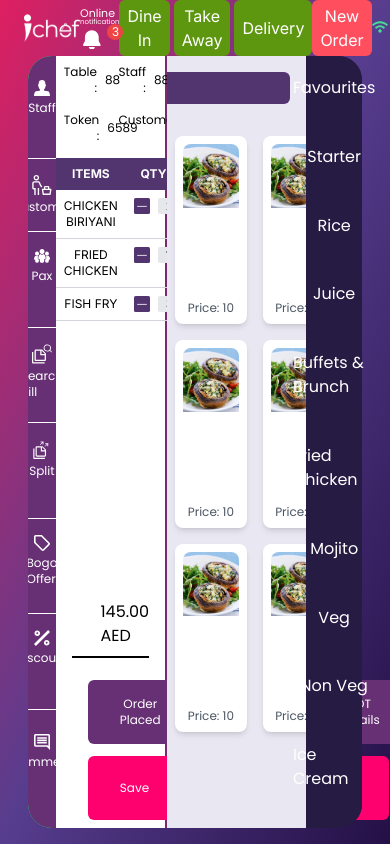
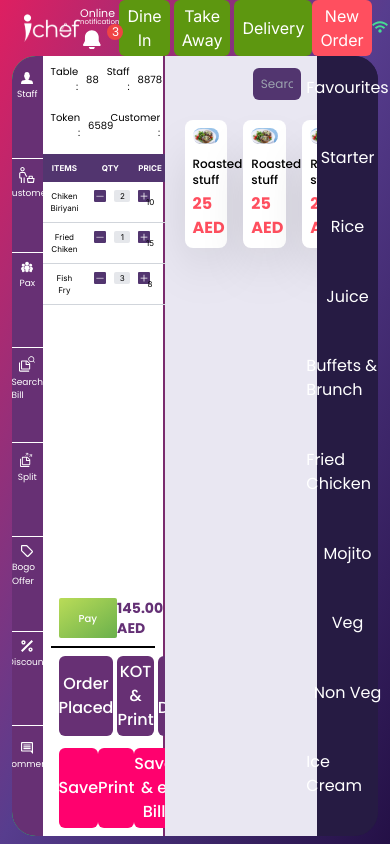
Before and after one commit to amarnadhcp/Sacrosys-Ichef, a React (Vite) app: page / in a window 390 px wide. Shown: the top 844 px of the page. Built offline with nearby package versions, Linux system fonts and the light colour scheme.

Commit message:
feat(left side):updated responsiveness

```diff
--- a/src/components/Left.jsx
+++ b/src/components/Left.jsx
@@ -8,7 +8,7 @@ function Left() {
   return (
     <div className="bg-white flex flex-col  align-top font-poppins h-full border-r-2 border-[#7A2B6E] ">
 
-      <div className="flex gap-2 md:ml-4 text-xs p-2 ">
+      <div className="flex gap-2 md:ml-4 text-[10px] lg:text-xs p-2 ">
         <div className="flex items-center w-1/2">
           <label className=" text-right  ">Table :</label>
           <label className="  ml-2">88</label>
@@ -19,7 +19,7 @@ function Left() {
         </div>
       </div>
 
-      <div className="flex gap-2 md:ml-4 text-xs p-2">
+      <div className="flex gap-2 md:ml-4 text-[10px] lg:text-xs p-2">
         <div className="flex items-center w-1/2">
           <label className=" text-right  ">Token :</label>
           <label className=" flex-grow  ml-2">6589</label>
@@ -30,86 +30,106 @@ function Left() {
         </div>
       </div>
 
-
-
-      {/* Table here */}
+      {/* Table  */}
       <div className="justify-between flex flex-col h-full">
-        <table className="w-full text-xs mt-1.5 font-poppins">
+        <table className="w-full text-[8px] lg:text-xs mt-1.5 font-poppins">
           <thead className="stiky top-0 font-inter text-white bg-[#52356F]">
             <tr>
               <th className="px-1 py-2">ITEMS</th>
               <th className="px-1 py-2">QTY</th>
               <th className="px-1 py-2">PRICE</th>
               <th className="px-1 py-2">Total</th>
-              <th className="px-1 py-2">{"\u00A0\u00A0\u00A0"}</th>
-              <th className="px-1 py-2">{"\u00A0\u00A0\u00A0"}</th>
+              <th className="px-1 py-2">{"\u00A0\u00A0\u00A0\u00A0\u00A0"}</th>
+              <th className="px-1 py-2">{"\u00A0\u00A0\u00A0\u00A0\u00A0"}</th>
             </tr>
           </thead>
           <tbody>
             {data.map((item) => (
               <tr
                 key={item.id}
-                className="text-center text-xs font-inter text-black border-b border-gray-300 "
+                className="text-center  font-inter text-black border-b border-gray-300 "
               >
                 <td className="px-2 py-2">{item.name}</td>
                 {/* quanity */}
                 <td className="px-2 py-2 flex items-center justify-evenly">
                   <div className="flex items-center">
-                    <img src={decrease} alt="Plus" className="w-4 h-4 mr-2" />
-                    <div className="bg-gray-200 rounded-sm px-2">
+                    <img
+                      src={decrease}
+                      alt="Plus"
+                      className="w-3 h-3 lg:w-4 lg:h-4 mr-2"
+                    />
+                    <div className="bg-gray-200 rounded-sm px-2 w-4 flex justify-center items-center">
                       {item.quantity}
                     </div>
-                    <img src={increase} alt="Plus" className="w-4 h-4 ml-2" />
+                    <img
+                      src={increase}
+                      alt="Plus"
+                      className="w-3 h-3 lg:w-4 lg:h-4 ml-2"
+                    />
                   </div>
                 </td>
                 {/* quanity */}
-                <td className="px-4 py-2">{item.price}</td>
-                <td className="px-4 py-2">{item.total}</td>
+                <td className="px-2  py-2">{item.price}</td>
+                <td className="px-2 py-2">{item.total}</td>
                 <td>
-                  <img src={comment} alt="" className="w-4 h-4" />
+                  <img
+                    src={comment}
+                    alt=""
+                    className="w-3 h-3 lg:w-4 lg:h-4 object-contain "
+                  />
                 </td>
                 <td>
-                  <img src={deleteIcon} alt="" className="w-4 h-4" />
+                  <img
+                    src={deleteIcon}
+                    alt=""
+                    className="w-3 h-3 lg:w-4 lg:h-4 object-contain"
+                  />
                 </td>
               </tr>
             ))}
           </tbody>
         </table>
 
-        <div className="flex flex-col justify-between mx-4 items-end mt-4">
-          <div className="flex flex-row gap-64 mb-2">
-            <button className="bg-[#6AB04C] px-10 py-2  rounded-sm text-xs text-white">
-              PAY
+        <div>
+
+          <div className="flex flex-col  mx-2 ">
+            <div className="flex mb-2 lg:mb-3 justify-between mx-2 lg:mx-4">
+              <button className=" px-5 lg:px-10 py-1 lg:py-2  rounded-sm  text-[10px] lg:text-sm font-medium text-white bg-gradient-to-br from-[#BADC58] to-[#6AB04C]">
+                Pay
               </button>
-            <span>145.00 AED</span>
+              <span className="flex text-[#643075] justify-center items-center text-sm lg:text-lg font-bold">
+                145.00 AED
+              </span>
             </div>
-          <div className="border border-b border-black w-full"></div>
+            <div className="border border-b border-[#000000] w-full"></div>
           </div>
 
-        <div className="flex flex-col mx-8 mb-2 -mt-60">
-          <div className="flex justify-between gap-3 mb-3">
-            <button className="bg-[#673074] px-8 py-2 rounded-md text-xs text-white">
+          <div className="flex flex-col mx-4 lg:mx-6 mb-2 mt-2 font-medium">
+            <div className="flex justify-between gap-1 mb-3 md:text-[9px] lg:text-xs">
+              <button className="bg-[#673074] md:px-2 lg:px-9 py-1 lg:py-2 rounded-md  text-white">
                 Order Placed
               </button>
-            <button className="bg-[#673074] px-8 py-2 rounded-md text-xs text-white">
+              <button className="bg-[#673074] md:px-2 lg:px-9 py-1 lg:py-2 rounded-md  text-white">
                 KOT & Print
               </button>
-            <button className="bg-[#673074] px-8 py-2 rounded-md text-xs text-white">
+              <button className="bg-[#673074] md:px-2 lg:px-9 py-1 lg:py-2 rounded-md  text-white">
                 KOT Details
               </button>
             </div>
 
-          <div className="flex justify-between gap-3">
-            <button className="bg-[#FF016E] px-8 py-2 rounded-md text-xs text-white">
+            <div className="flex justify-between  md:text-[10px] lg:text-xs ">
+              <button className="bg-[#FF016E] md:px-3 lg:px-9 py-1 lg:py-2 rounded-md  text-white">
                 Save
               </button>
-            <button className="bg-[#FF016E] px-8 py-2 rounded-md text-xs text-white">
+              <button className="bg-[#FF016E] md:px-6  lg:px-16 py-1 lg:py-2 rounded-md  text-white">
                 Print
               </button>
-            <button className="bg-[#FF016E] px-8 py-2 rounded-md text-xs text-white">
+              <button className="bg-[#FF016E] md:px-3 lg:px-12 py-1 lg:py-2 rounded-md  text-white">
                 Save & e Bill
               </button>
             </div>
+          </div>
+
         </div>
       </div>
     </div>
@@ -119,7 +139,7 @@ function Left() {
 export default Left;
 
 const data = [
-  { id: 1, name: "CHICKEN BIRIYANI", quantity: 2, price: 10, total: 20 },
-  { id: 2, name: "FRIED CHICKEN", quantity: 1, price: 15, total: 15 },
-  { id: 3, name: "FISH FRY", quantity: 3, price: 8, total: 24 },
+  { id: 1, name: "Chiken Biriyani", quantity: 2, price: 10, total: 20 },
+  { id: 2, name: "Fried Chiken", quantity: 1, price: 15, total: 15 },
+  { id: 3, name: "Fish Fry", quantity: 3, price: 8, total: 24 },
 ];
--- a/src/components/LeftBar.jsx
+++ b/src/components/LeftBar.jsx
@@ -10,37 +10,37 @@ import discount from "../assets/discount.svg";
 
 function LeftBar() {
   return (
-    <div className="flex flex-col bg-[#673074] items-center justify-center text-xs text-white font-poppins h-full rounded-l-3xl">
-      <div className="mb-4 pb-4 flex items-center flex-1 my-6 flex-col border-b border-white w-full">
-        <img src={staff} alt="Image 1" className="w-4 h-4" />
+    <div className="flex flex-col bg-[#673074] items-center justify-center text-[9px] lg:text-xs text-white font-poppins h-full rounded-l-3xl">
+      <div className="mb-2 pb-2 lg:mb-4  lg:pb-4 flex items-center flex-1 my-4 lg:my-6 flex-col border-b border-white w-full">
+        <img src={staff} alt="Image 1" className="w-3 h-3 lg:w-4 lg:h-4" />
         <span className="mt-1">Staff</span>
       </div>
-      <div className="mb-4 pb-4 flex items-center flex-col border-b border-white w-full ">
-        <img src={customer} alt="Image 1" className="w-5 h-5" />
+      <div className="mb-2 pb-2 lg:mb-4 lg:pb-4 flex items-center flex-1  flex-col border-b border-white w-full ">
+        <img src={customer} alt="Image 1" className="w-4 h-4 lg:w-5 lg:h-5" />
         <span className="mt-1">Customer</span>
       </div>
-      <div className="mb-4 pb-4 flex items-center flex-1  flex-col border-b border-white w-full ">
-        <img src={pax} alt="Image 1" className="w-4 h-4" />
+      <div className="mb-2 pb-2 lg:mb-4 lg:pb-4 flex items-center flex-1  flex-col border-b border-white w-full ">
+        <img src={pax} alt="Image 1" className="w-3 h-3 lg:w-4 lg:h-4" />
         <span className="mt-1">Pax</span>
       </div>
-      <div className="mb-4 pb-4 flex items-center flex-1  flex-col border-b border-white w-full ">
-        <img src={billsearch} alt="Image 1" className="w-5 h-5" />
+      <div className="mb-2 pb-2 lg:mb-4 lg:pb-4 flex items-center flex-1  flex-col border-b border-white w-full ">
+        <img src={billsearch} alt="Image 1" className="w-4 h-4 lg:w-5 lg:h-5" />
         <span className="mt-1">Search Bill</span>
       </div>
-      <div className="mb-4 pb-4 flex items-center flex-1  flex-col border-b border-white w-full ">
-        <img src={billsplit} alt="Image 1" className="w-5 h-5" />
+      <div className="mb-2 pb-2 lg:mb-4 lg:pb-4 flex items-center flex-1  flex-col border-b border-white w-full ">
+        <img src={billsplit} alt="Image 1" className="w-4 h-4 lg:w-5 lg:h-5" />
         <span className="mt-1">Split</span>
       </div>
-      <div className="mb-4 pb-4 flex items-center flex-1  flex-col border-b border-white w-full ">
-        <img src={offer} alt="Image 1" className="w-4 h-4" />
+      <div className="mb-2 pb-2 lg:mb-4 lg:pb-4 flex items-center flex-1  flex-col border-b border-white w-full ">
+        <img src={offer} alt="Image 1" className="w-3 h-3 lg:w-4 lg:h-4" />
         <span className="mt-1">Bogo Offer</span>
       </div>
-      <div className="mb-4 pb-4 flex items-center flex-1  flex-col border-b border-white w-full ">
-        <img src={discount} alt="Image 1" className="w-4 h-4" />
+      <div className="mb-2 pb-2 lg:mb-4 lg:pb-4 flex items-center flex-1  flex-col border-b border-white w-full ">
+        <img src={discount} alt="Image 1" className="w-3 h-3 lg:w-4 lg:h-4" />
         <span className="mt-1">Discount</span>
       </div>
-      <div className="mb-4 pb-4 flex items-center flex-1  flex-col w-full mt-2">
-        <img src={comment} alt="Image 1" className="w-4 h-4" />
+      <div className="mb-2 pb-2 lg:mb-4 lg:pb-4 flex items-center flex-1  flex-col w-full mt-2">
+        <img src={comment} alt="Image 1" className="w-3 h-3 lg:w-4 lg:h-4" />
         <span className="mt-1">Comment</span>
       </div>
     </div>
--- a/src/components/Right.jsx
+++ b/src/components/Right.jsx
@@ -3,172 +3,68 @@ import food from "../assets/food1.svg"
 
 function Right() {
   return (
-    <div className="flex flex-col bg-[#E9E7F2] text-xs text-white font-poppins h-full overflow-y-auto">
-      {/* Search bar at the top right corner */}
-      <div className="flex justify-end w-full p-4">
+    <div className="flex flex-col bg-[#E9E7F2] text-xs text-white font-poppins h-full overflow-x-auto">
+      <div className="mx-3">
+
+      <div className="flex justify-end w-full p-1 lg:p-2 mt-2">
         <input
           type="text"
-          placeholder="Search"
-          className="px-4 py-2  rounded-md text-white    bg-[#52356F]"
+          placeholder="Search Item/code/shortcut"
+          className="px-2 lg:px-4  py-2 w-2/5  rounded-md text-white border-none outline-none   bg-[#52356F]"
         />
       </div>
 
-      {/* Image at the top */}
 
-      {/* Four cards in a row */}
       <div className="flex justify-between w-full mt-4 ">
-        {/* Card 1 */}
-        <div className="flex flex-col bg-white rounded-lg shadow-md p-2 mx-2">
+
+        <div className="flex flex-col bg-white rounded-lg shadow-2xl  p-2 mx-2 w-2/6">
           <img
             src={food}
             alt="Card Image"
-            className="w-full h-16 object-cover rounded-t-lg"
+            className="w-full h-15 object-cover rounded-lg"
           />
-          <div className="mt-2 text-center">
-            <h2 className="text-lg  font-semibold">Card 1 Name</h2>
-            <p className="text-gray-600">Price: 10</p>
+          <div className="mt-3">
+            <h2 className="text-xs text-[#000000] font-medium">Roasted stuff </h2>
+            <p className="text-[#FF4F5F] text-base font-bold mt-1">25 AED</p>
           </div>
         </div>
-         {/* Card 1 */}
-         <div className="flex flex-col bg-white rounded-lg shadow-md p-2 mx-2">
+
+        <div className="flex flex-col bg-white rounded-lg shadow-2xl  p-2 mx-2 w-2/6">
           <img
             src={food}
             alt="Card Image"
-            className="w-full h-16 object-cover rounded-t-lg"
+            className="w-full h-15 object-cover rounded-lg"
           />
-          <div className="mt-2 text-center">
-            <h2 className="text-lg  font-semibold">Card 1 Name</h2>
-            <p className="text-gray-600">Price: 10</p>
+          <div className="mt-3">
+            <h2 className="text-xs text-[#000000] font-medium">Roasted stuff </h2>
+            <p className="text-[#FF4F5F] text-base font-bold mt-1">25 AED</p>
           </div>
         </div>
-         {/* Card 1 */}
-         <div className="flex flex-col bg-white rounded-lg shadow-md p-2 mx-2">
+
+        <div className="flex flex-col bg-white rounded-lg shadow-2xl  p-2 mx-2 w-2/6">
           <img
             src={food}
             alt="Card Image"
-            className="w-full h-16 object-cover rounded-t-lg"
+            className="w-full h-15 object-cover rounded-lg"
           />
-          <div className="mt-2 text-center">
-            <h2 className="text-lg  font-semibold">Card 1 Name</h2>
-            <p className="text-gray-600">Price: 10</p>
+          <div className="mt-3">
+            <h2 className="text-xs text-[#000000] font-medium">Roasted stuff </h2>
+            <p className="text-[#FF4F5F] text-base font-bold mt-1">25 AED</p>
           </div>
         </div>
-         {/* Card 1 */}
-         <div className="flex flex-col bg-white rounded-lg shadow-md p-2 mx-2">
+
+        <div className="flex flex-col bg-white rounded-lg shadow-2xl  p-2 mx-2 w-2/6">
           <img
             src={food}
             alt="Card Image"
-            className="w-full h-16 object-cover rounded-t-lg"
+            className="w-full h-15 object-cover rounded-lg"
           />
-          <div className="mt-2 text-center">
-            <h2 className="text-lg  font-semibold">Card 1 Name</h2>
-            <p className="text-gray-600">Price: 10</p>
+          <div className="mt-3">
+            <h2 className="text-xs text-[#000000] font-medium">Roasted stuff </h2>
+            <p className="text-[#FF4F5F] text-base font-bold mt-1">25 AED</p>
           </div>
         </div>
-      </div>
 
-       {/* Four cards in a row */}
-       <div className="flex justify-between w-full mt-4 ">
-        {/* Card 1 */}
-        <div className="flex flex-col bg-white rounded-lg shadow-md p-2 mx-2">
-          <img
-            src={food}
-            alt="Card Image"
-            className="w-full h-16 object-cover rounded-t-lg"
-          />
-          <div className="mt-2 text-center">
-            <h2 className="text-lg  font-semibold">Card 1 Name</h2>
-            <p className="text-gray-600">Price: 10</p>
-          </div>
-        </div>
-         {/* Card 1 */}
-         <div className="flex flex-col bg-white rounded-lg shadow-md p-2 mx-2">
-          <img
-            src={food}
-            alt="Card Image"
-            className="w-full h-16 object-cover rounded-t-lg"
-          />
-          <div className="mt-2 text-center">
-            <h2 className="text-lg  font-semibold">Card 1 Name</h2>
-            <p className="text-gray-600">Price: 10</p>
-          </div>
-        </div>
-         {/* Card 1 */}
-         <div className="flex flex-col bg-white rounded-lg shadow-md p-2 mx-2">
-          <img
-            src={food}
-            alt="Card Image"
-            className="w-full h-16 object-cover rounded-t-lg"
-          />
-          <div className="mt-2 text-center">
-            <h2 className="text-lg  font-semibold">Card 1 Name</h2>
-            <p className="text-gray-600">Price: 10</p>
-          </div>
-        </div>
-         {/* Card 1 */}
-         <div className="flex flex-col bg-white rounded-lg shadow-md p-2 mx-2">
-          <img
-            src={food}
-            alt="Card Image"
-            className="w-full h-16 object-cover rounded-t-lg"
-          />
-          <div className="mt-2 text-center">
-            <h2 className="text-lg  font-semibold">Card 1 Name</h2>
-            <p className="text-gray-600">Price: 10</p>
-          </div>
-        </div>
-      </div>
-
-       {/* Four cards in a row */}
-       <div className="flex justify-between w-full mt-4 ">
-        {/* Card 1 */}
-        <div className="flex flex-col bg-white rounded-lg shadow-md p-2 mx-2">
-          <img
-            src={food}
-            alt="Card Image"
-            className="w-full h-16 object-cover rounded-t-lg"
-          />
-          <div className="mt-2 text-center">
-            <h2 className="text-lg  font-semibold">Card 1 Name</h2>
-            <p className="text-gray-600">Price: 10</p>
-          </div>
-        </div>
-         {/* Card 1 */}
-         <div className="flex flex-col bg-white rounded-lg shadow-md p-2 mx-2">
-          <img
-            src={food}
-            alt="Card Image"
-            className="w-full h-16 object-cover rounded-t-lg"
-          />
-          <div className="mt-2 text-center">
-            <h2 className="text-lg  font-semibold">Card 1 Name</h2>
-            <p className="text-gray-600">Price: 10</p>
-          </div>
-        </div>
-         {/* Card 1 */}
-         <div className="flex flex-col bg-white rounded-lg shadow-md p-2 mx-2">
-          <img
-            src={food}
-            alt="Card Image"
-            className="w-full h-16 object-cover rounded-t-lg"
-          />
-          <div className="mt-2 text-center">
-            <h2 className="text-lg  font-semibold">Card 1 Name</h2>
-            <p className="text-gray-600">Price: 10</p>
-          </div>
-        </div>
-         {/* Card 1 */}
-         <div className="flex flex-col bg-white rounded-lg shadow-md p-2 mx-2">
-          <img
-            src={food}
-            alt="Card Image"
-            className="w-full h-16 object-cover rounded-t-lg"
-          />
-          <div className="mt-2 text-center">
-            <h2 className="text-lg  font-semibold">Card 1 Name</h2>
-            <p className="text-gray-600">Price: 10</p>
-          </div>
-        </div>
       </div>
 
 
@@ -176,6 +72,16 @@ function Right() {
 
 
 
+
+
+
+
+
+
+
+
+      </div>
+
     </div>
   );
 }
--- a/src/pages/InerLayout.jsx
+++ b/src/pages/InerLayout.jsx
@@ -5,7 +5,7 @@ import RightBar from "../components/RightBar";
 import Right from "../components/Right";
 function InerLayout() {
   return (
-    <div className="flex h-full rounded-2xl mx-7 mb-4">
+    <div className="flex h-full rounded-2xl mx-3 lg:mx-7 mb-2 lg:mb-4 ">
       {/* Left SideBAr */}
       <div className="bg-green-500 rounded-l-3xl w-1/12 overflow-hidden">
         <LeftBar/>
```
Lines whose indentation alone changed are shown as unchanged.
